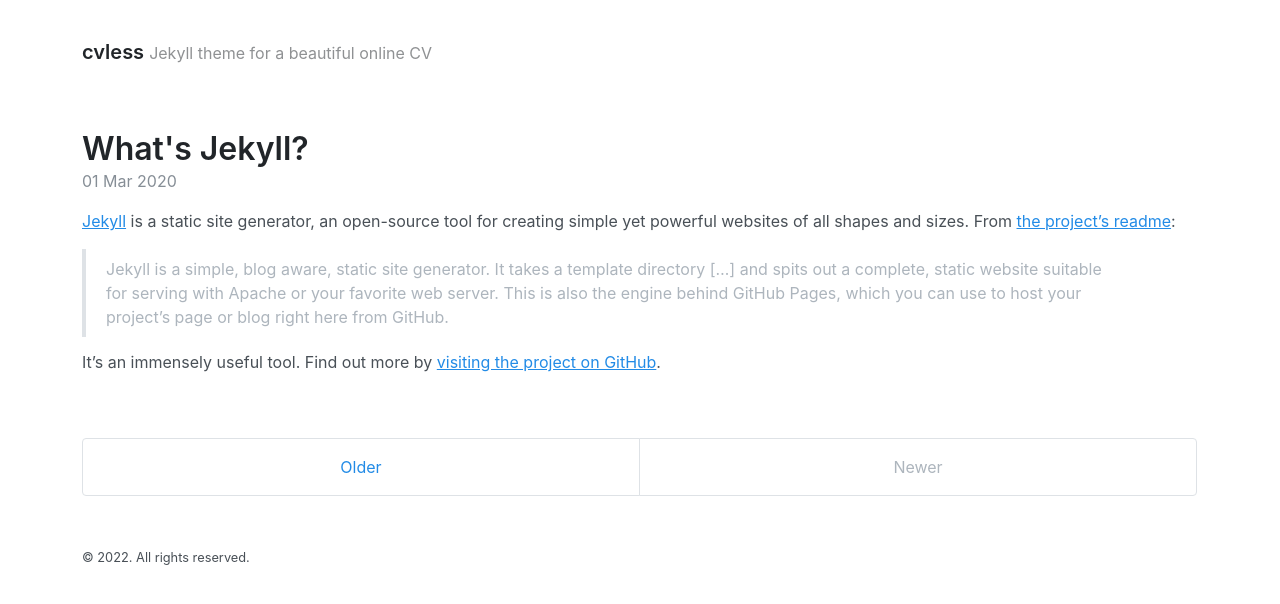
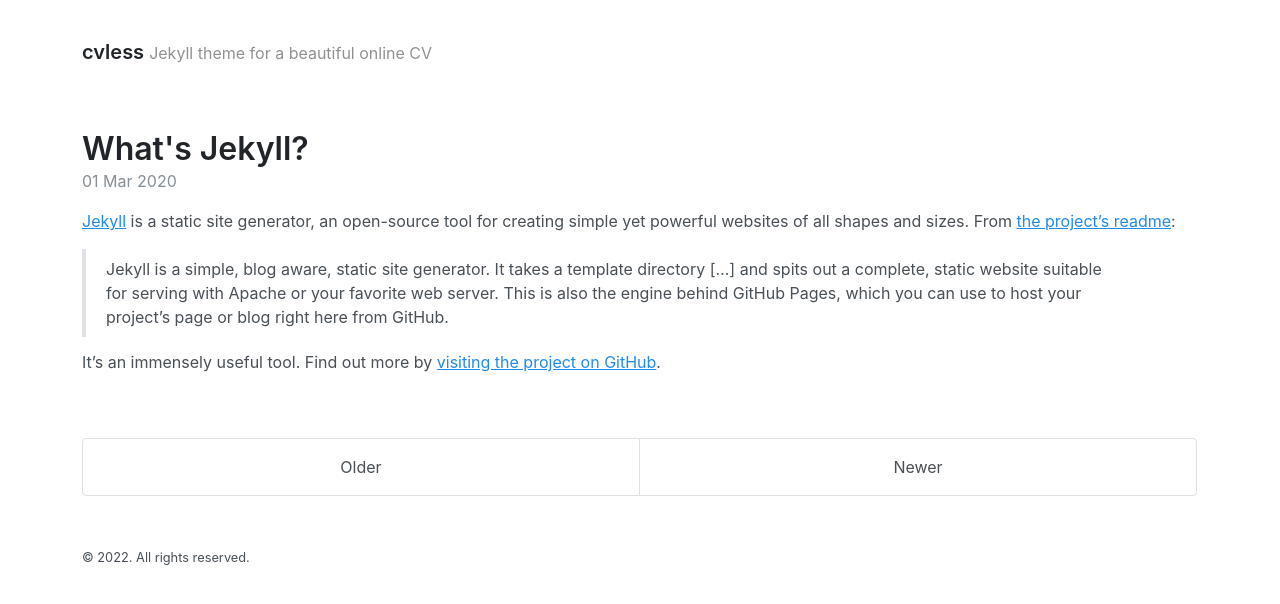
Before and after one commit to piazzai/cvless, a Jekyll site: the page built from index.html, in a window 1280 px wide. Shown: the top 604 px of the page. Built offline with Jekyll 4.4.1, drawn with Linux system fonts in a browser that asks for light colours; the list of posts is cut into pages by our own code.

Commit message:
Create new style variables

```diff
--- a/_sass/_base.scss
+++ b/_sass/_base.scss
@@ -10,6 +10,7 @@
   margin: 0;
   font-family: var(--body-font);
   font-size: var(--body-font-size);
+  font-weight: var(--body-font-weight);
   line-height: var(--body-line-height);
   color: var(--body-color);
   background-color: var(--body-bg);
@@ -65,6 +66,7 @@
 
 mark {
   padding: .15rem;
-  background-color: var(--yellow-100);
+  background-color: var(--mark-bg);
   border-radius: .125rem;
+  color: var(--mark-color);
 }
--- a/_sass/_code.scss
+++ b/_sass/_code.scss
@@ -9,6 +9,7 @@
 }
 
 code {
+  color: var(--code-color);
   font-size: 85%;
 }
 
@@ -24,6 +25,7 @@
   margin-bottom: var(--spacer);
   background-color: var(--code-bg);
   border-radius: var(--border-radius);
+  color: var(--body-bg);
 
   pre {
     margin-bottom: 0;
--- a/_sass/_message.scss
+++ b/_sass/_message.scss
@@ -6,7 +6,7 @@
 .message {
   padding: var(--spacer);
   margin-bottom: var(--spacer);
-  color: var(--gray-900);
-  background-color: var(--yellow-100);
+  color: var(--message-color);
+  background-color: var(--message-bg);
   border-radius: var(--border-radius);
 }
--- a/_sass/_pagination.scss
+++ b/_sass/_pagination.scss
@@ -6,7 +6,7 @@
 .pagination {
   display: flex;
   margin: 0 -1.5rem var(--spacer);
-  color: var(--gray-500);
+  color: var(--button-color);
   text-align: center;
 }
 
@@ -17,6 +17,7 @@
   text-decoration: none;
   border: solid var(--border-color);
   border-width: 1px 0;
+  color: var(--body-color);
 
   &:first-child {
     margin-bottom: -1px;
@@ -26,6 +27,7 @@
 // Only provide a hover state for linked pagination items
 a.pagination-item:hover {
   background-color: var(--border-color);
+  color: var(--body-bg);
 }
 
 @media (min-width: 30em) {
--- a/_sass/_type.scss
+++ b/_sass/_type.scss
@@ -68,7 +68,7 @@
 blockquote {
   padding: .5rem 1rem;
   margin: .8rem 0;
-  color: var(--gray-500);
+  color: var(--quote-color);
   border-left: .25rem solid var(--border-color);
 
   p:last-child {
--- a/_sass/_variables.scss
+++ b/_sass/_variables.scss
@@ -31,6 +31,7 @@
   --body-line-height: 1.5;
   --body-color: var(--gray-700);
   --body-bg: #fff;
+  --body-font-weight: 400;
 
   --link-color: var(--blue);
   --link-hover-color: #1c7ed6;
@@ -38,11 +39,21 @@
   --heading-color: var(--gray-900);
 
   --border-color: var(--gray-300);
+  --button-color: var(--oc-gray-5);
+
   --border-radius: .25rem;
 
   --code-font: SFMono-Regular, Menlo, Monaco, Consolas, "Liberation Mono", "Courier New", monospace;
   --code-color: var(--grape);
   --code-bg: var(--gray-000);
+
+  --quote-color: var(--oc-gray-7);
+
+  --message-color: var(--oc-gray-9);
+  --message-bg: var(--oc-yellow-3);
+
+  --mark-color: var(--oc-gray-9);
+  --mark-bg: var(--oc-yellow-3);
 
   --spacer: 1rem;
   --spacer-2: calc(var(--spacer) * 1.5);
```
